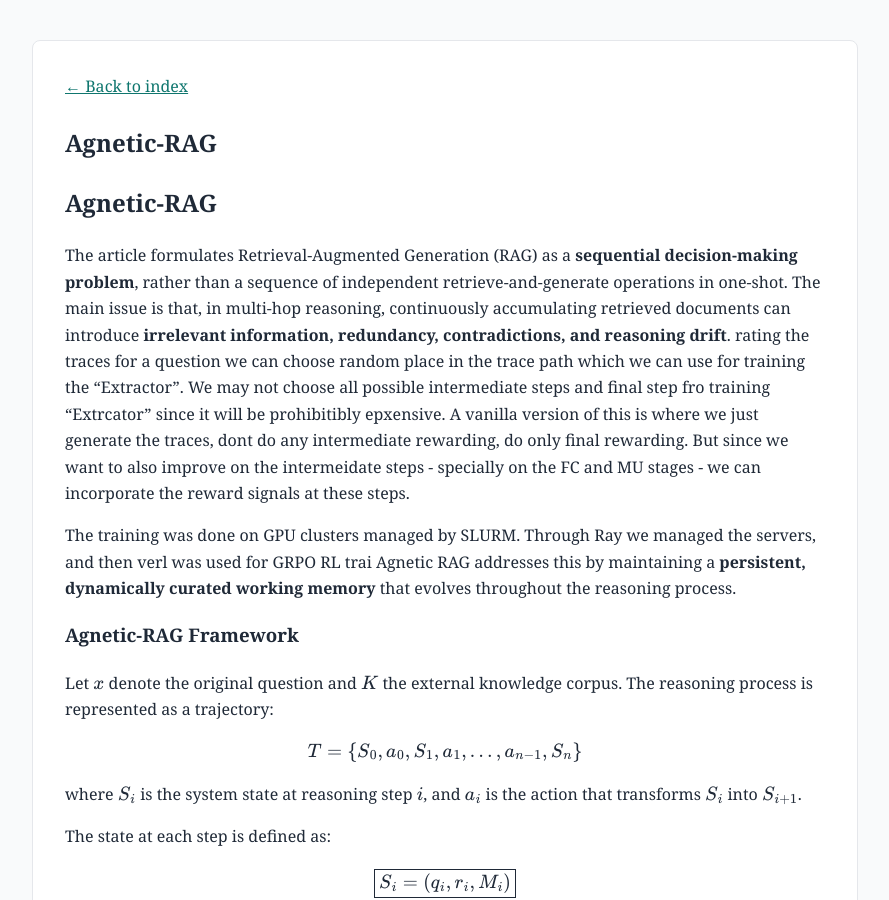
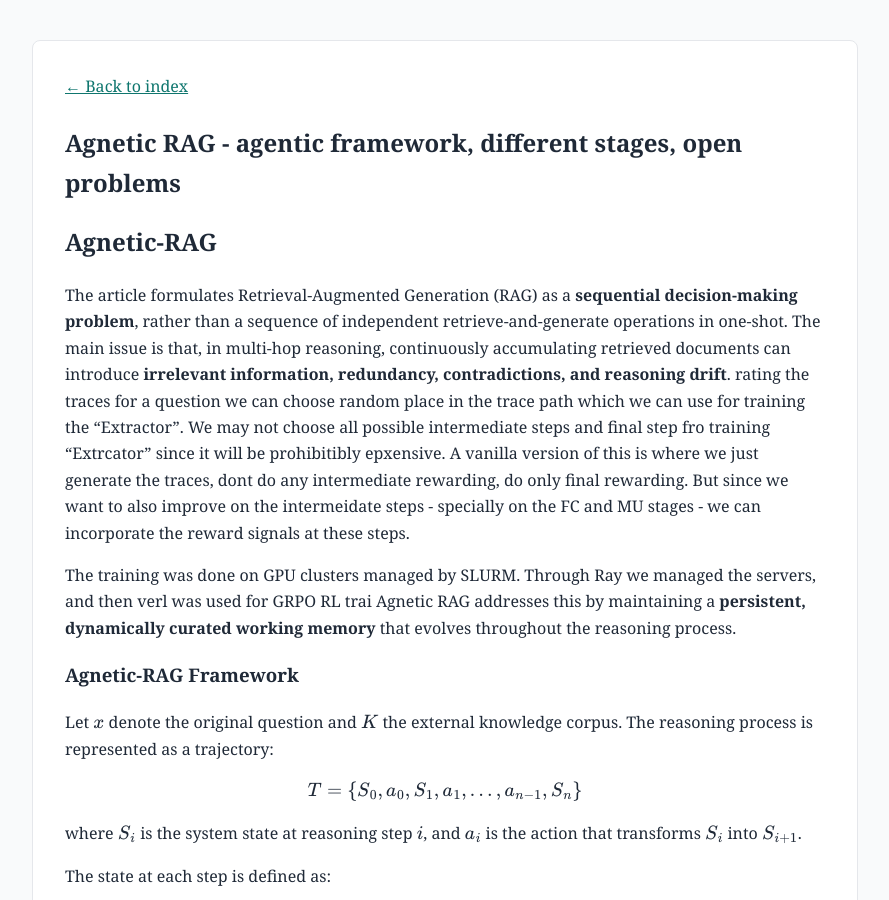
Before and after one commit to soumik-github/soumik_mandal, a Jekyll site: the page built from markdown_articles/Agentic_RAG.md, in a window 1280 px wide and 900 px high. Shown: the whole window, without its empty margins (195-1084 px from the left). Built offline with Jekyll 4.4.1, drawn with Linux system fonts in a browser that asks for light colours; our own code applies the rules of GitHub Pages for plain Markdown files.

Commit message:
ray update 7

```diff
--- a/markdown_articles/Agentic_RAG.md
+++ b/markdown_articles/Agentic_RAG.md
@@ -1,4 +1,6 @@
-
+---
+title: Agnetic RAG - agentic framework, different stages, open problems
+---
 
 ## Agnetic-RAG
 
```
Also changed, not shown: markdown_articles/RL_training.md (+3 -1 lines).
